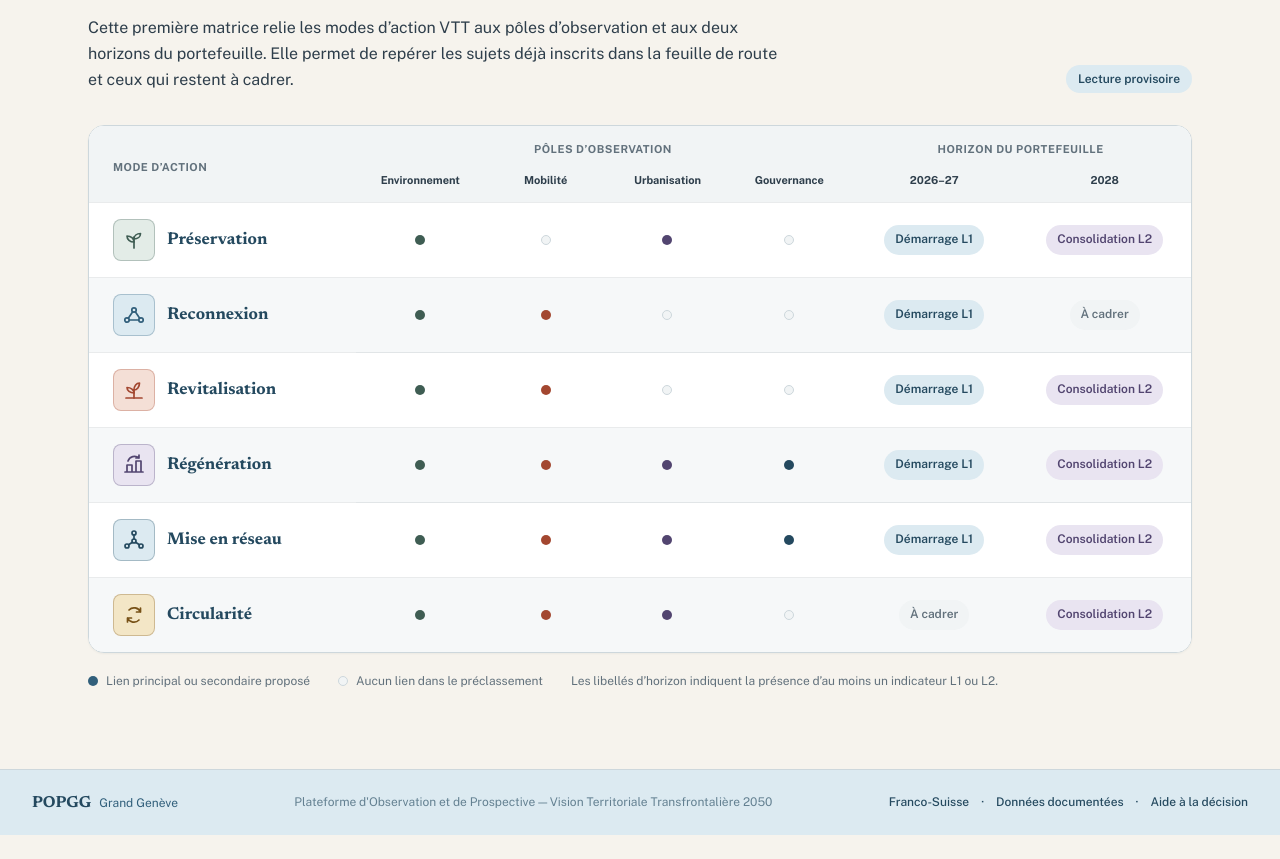
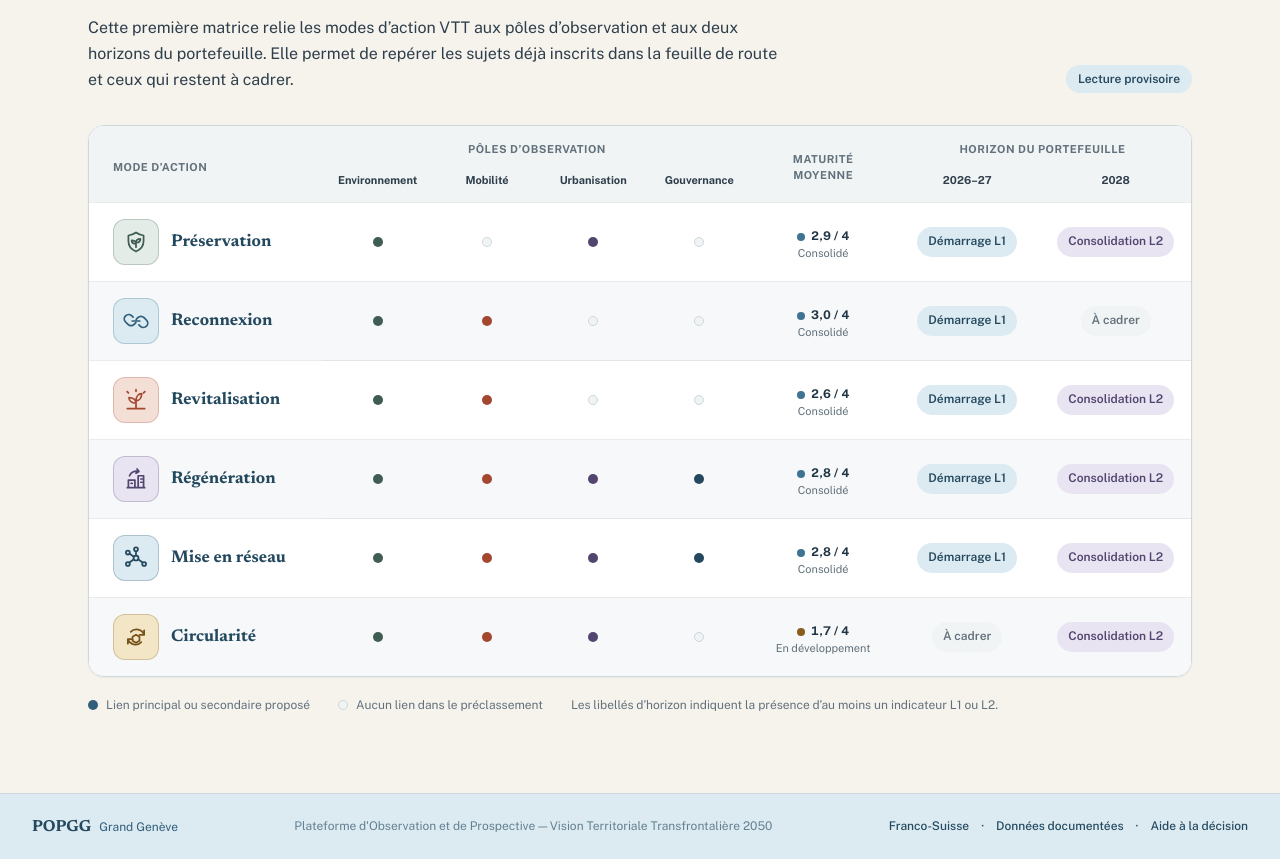
Before and after one commit to action-situee/projet-popgg-atelier2, a React (Vite) app: page / in a window 1280 px wide. Shown: the part 3741-4600 px from the top of the page. Before the commit the page ends 4576 px from the top, so only its background shows below. Built offline with nearby package versions, Linux system fonts and the light colour scheme; the HTML template or start-up script is replaced by a standard one.

Commit message:
Améliore les pictogrammes et la lecture de maturité

```diff
--- a/src/App.tsx
+++ b/src/App.tsx
@@ -907,7 +907,7 @@ const ModeIcon = ({ mode, color }: { mode: string; color: string }) => {
   const common = {
     fill: "none",
     stroke: color,
-    strokeWidth: 1.7,
+    strokeWidth: 1.6,
     strokeLinecap: "round" as const,
     strokeLinejoin: "round" as const,
   };
@@ -915,23 +915,23 @@ const ModeIcon = ({ mode, color }: { mode: string; color: string }) => {
   const symbol = (() => {
     switch (mode) {
       case "preservation":
-        return <><path d="M12 20V9" {...common} /><path d="M12 14c-4 0-7-2.6-7-6 4 0 7 2.6 7 6ZM12 11c3.8 0 6.5-2.4 6.5-5.5-3.8 0-6.5 2.4-6.5 5.5Z" {...common} /></>;
+        return <><path d="M12 3.2c2.2 1.6 4.6 2.4 7 2.8v5.3c0 4.4-2.6 7.5-7 9.5-4.4-2-7-5.1-7-9.5V6c2.4-.4 4.8-1.2 7-2.8Z" {...common} /><path d="M12 16.8v-5.4M12 13.8c-2.3 0-4-1.4-4-3.4 2.3 0 4 1.4 4 3.4Zm0-1.2c2.3 0 4-1.4 4-3.4-2.3 0-4 1.4-4 3.4Z" {...common} /></>;
       case "reconnexion":
-        return <><circle cx="5" cy="17" r="2.2" {...common} /><circle cx="12" cy="7" r="2.2" {...common} /><circle cx="19" cy="17" r="2.2" {...common} /><path d="m6.3 15.2 4.4-6.4M13.3 8.8l4.4 6.4M7.2 17h9.6" {...common} /></>;
+        return <><path d="m9.3 8.4-1.4-1.3a4 4 0 0 0-5.7 5.6l2.4 2.4a4 4 0 0 0 5.7 0l1.5-1.5M14.7 15.6l1.4 1.3a4 4 0 0 0 5.7-5.6l-2.4-2.4a4 4 0 0 0-5.7 0l-1.5 1.5M8.5 12h7" {...common} /></>;
       case "revitalisation":
-        return <><path d="M12 20v-8" {...common} /><path d="M12 15c-4 0-7-2.4-7-5.5 4 0 7 2.4 7 5.5ZM12 12c0-4 2.4-7 5.5-7 0 4-2.4 7-5.5 7Z" {...common} /><path d="M4 20h16" {...common} /></>;
+        return <><path d="M12 20v-8M12 15c-3.8 0-6.5-2.2-6.5-5.2 3.8 0 6.5 2.2 6.5 5.2Zm0-2.3c0-3.8 2.2-6.5 5.2-6.5 0 3.8-2.2 6.5-5.2 6.5ZM4 20h16" {...common} /><path d="M5 5.5 3.8 4.3M19 5.5l1.2-1.2M12 4V2.5" {...common} /></>;
       case "regeneration":
-        return <><path d="M5 19v-7h5v7M14 19V8h5v11M3 19h18" {...common} /><path d="M6 8a7 7 0 0 1 11-3M17 5V2M17 5h-3" {...common} /></>;
+        return <><path d="M4 20h16M5 20v-7h6v7M14 20V9h5v11M7.5 16h1M16.5 12h1M16.5 15h1" {...common} /><path d="M6 9c1.3-3.4 5.2-5.1 8.7-3.9M13 2.8l1.7 2.3-2.7 1.6" {...common} /></>;
       case "reseau":
-        return <><circle cx="12" cy="5" r="2" {...common} /><circle cx="5" cy="18" r="2" {...common} /><circle cx="19" cy="18" r="2" {...common} /><circle cx="12" cy="13" r="2" {...common} /><path d="m12 7v4M10.4 14.2l-3.8 2.6M13.6 14.2l3.8 2.6" {...common} /></>;
+        return <><circle cx="12" cy="12" r="2.3" {...common} /><circle cx="12" cy="4" r="1.8" {...common} /><circle cx="4.5" cy="17.5" r="1.8" {...common} /><circle cx="19.5" cy="17.5" r="1.8" {...common} /><circle cx="4.5" cy="7" r="1.8" {...common} /><path d="M12 6v3.7m-5.9-1.6 4 2.7m-4.2 5.4 4.2-3m3.8 0 4.2 3" {...common} /></>;
       case "circularite":
       default:
-        return <><path d="M7 7a7 7 0 0 1 11.5 2M18.5 9V5M18.5 9h-4" {...common} /><path d="M17 17A7 7 0 0 1 5.5 15M5.5 15v4M5.5 15h4" {...common} /></>;
+        return <><path d="M7.1 7.3A7.5 7.5 0 0 1 19.5 10M19.5 10V5.8M19.5 10h-4.2M16.9 16.7A7.5 7.5 0 0 1 4.5 14M4.5 14v4.2M4.5 14h4.2" {...common} /><path d="M8.8 11.8 12 9.9l3.2 1.9v3.7L12 17.4l-3.2-1.9v-3.7Z" {...common} /></>;
     }
   })();
 
   return (
-    <svg aria-hidden="true" viewBox="0 0 24 24" width="24" height="24">
+    <svg aria-hidden="true" viewBox="0 0 24 24" width="26" height="26">
       {symbol}
     </svg>
   );
@@ -984,12 +984,20 @@ export default function App() {
     const linkedIndicators = indicateurs.filter(
       (ind) => ind.lienVTT === mode.key || ind.lienVTTSecondaire === mode.label,
     );
+    const maturityAverage = linkedIndicators.length
+      ? linkedIndicators.reduce((sum, ind) => sum + ind.maturite, 0) / linkedIndicators.length
+      : null;
+    const maturityLevel = maturityAverage
+      ? Math.max(1, Math.min(4, Math.round(maturityAverage))) as 1 | 2 | 3 | 4
+      : null;
 
     return {
       ...mode,
       linkedPoles: new Set(linkedIndicators.map((ind) => ind.pole)),
       hasL1: linkedIndicators.some((ind) => ind.liste === "L1"),
       hasL2: linkedIndicators.some((ind) => ind.liste === "L2"),
+      maturityAverage,
+      maturityLevel,
     };
   });
 
@@ -1521,12 +1529,13 @@ export default function App() {
           >
             <table className="implementation-matrix w-full border-collapse">
               <caption className="sr-only">
-                Liens proposés entre les six modes d’action VTT, les pôles d’observation et les horizons L1 et L2 du portefeuille d’indicateurs.
+                Liens proposés entre les six modes d’action VTT, les pôles d’observation, la maturité moyenne et les horizons L1 et L2 du portefeuille d’indicateurs.
               </caption>
               <thead>
                 <tr>
                   <th scope="col" rowSpan={2} className="matrix-mode-heading text-left">Mode d’action</th>
                   <th scope="colgroup" colSpan={4}>Pôles d’observation</th>
+                  <th scope="col" rowSpan={2} className="matrix-maturity-heading">Maturité moyenne</th>
                   <th scope="colgroup" colSpan={2}>Horizon du portefeuille</th>
                 </tr>
                 <tr>
@@ -1561,6 +1570,22 @@ export default function App() {
                         </td>
                       );
                     })}
+                    <td className="matrix-maturity-cell">
+                      {row.maturityAverage && row.maturityLevel ? (
+                        <div
+                          className="matrix-maturity"
+                          aria-label={`Maturité moyenne ${row.maturityAverage.toFixed(1).replace(".", ",")} sur 4, ${maturiteLabel[row.maturityLevel]}`}
+                        >
+                          <span className="matrix-maturity-value">
+                            <span aria-hidden="true" className="matrix-maturity-dot" style={{ background: maturiteColor[row.maturityLevel] }} />
+                            {row.maturityAverage.toFixed(1).replace(".", ",")} / 4
+                          </span>
+                          <span className="matrix-maturity-label">{maturiteLabel[row.maturityLevel]}</span>
+                        </div>
+                      ) : (
+                        <span className="matrix-maturity-label">Non calculée</span>
+                      )}
+                    </td>
                     <td className="matrix-horizon-cell">
                       <span className={`matrix-status ${row.hasL1 ? "is-l1" : "is-unset"}`}>
                         {row.hasL1 ? "Démarrage L1" : "À cadrer"}
--- a/src/index.css
+++ b/src/index.css
@@ -264,7 +264,7 @@ summary {
 }
 
 .implementation-matrix {
-  min-width: 1000px;
+  min-width: 1080px;
   background: var(--color-surface);
 }
 
@@ -332,14 +332,18 @@ summary {
 
 .matrix-mode-icon {
   display: inline-flex;
-  width: 42px;
-  height: 42px;
+  width: 46px;
+  height: 46px;
   margin-right: 12px;
   align-items: center;
   justify-content: center;
-  border: 1px solid color-mix(in srgb, currentColor 30%, transparent);
-  border-radius: var(--radius-sm);
+  border: 1px solid color-mix(in srgb, currentColor 26%, transparent);
+  border-radius: var(--radius-md);
   vertical-align: middle;
+}
+
+.matrix-mode-icon svg {
+  display: block;
 }
 
 .matrix-pole-heading,
@@ -347,6 +351,46 @@ summary {
   width: 105px;
   min-width: 105px;
   text-align: center;
+}
+
+.implementation-matrix .matrix-maturity-heading,
+.matrix-maturity-cell {
+  width: 140px;
+  min-width: 140px;
+  text-align: center;
+}
+
+.matrix-maturity {
+  display: inline-flex;
+  flex-direction: column;
+  align-items: center;
+  gap: 3px;
+}
+
+.matrix-maturity-value {
+  display: inline-flex;
+  align-items: center;
+  gap: 6px;
+  color: var(--color-text-strong);
+  font-size: var(--text-xs);
+  font-variant-numeric: tabular-nums;
+  font-weight: 700;
+  line-height: 1.15;
+  white-space: nowrap;
+}
+
+.matrix-maturity-dot {
+  width: 8px;
+  height: 8px;
+  flex: 0 0 auto;
+  border-radius: 50%;
+}
+
+.matrix-maturity-label {
+  color: var(--color-text-muted);
+  font-size: 11px;
+  line-height: 1.2;
+  white-space: nowrap;
 }
 
 .matrix-dot {
```
Also changed, not shown: 1 other file (tests, documents, lock files or other folders).
